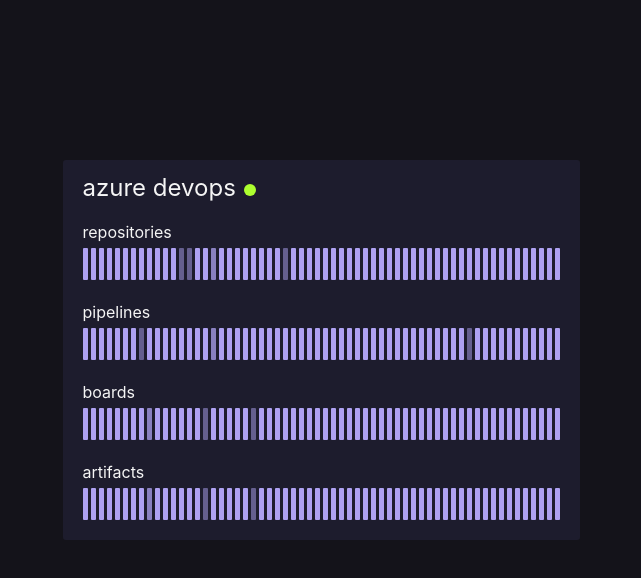
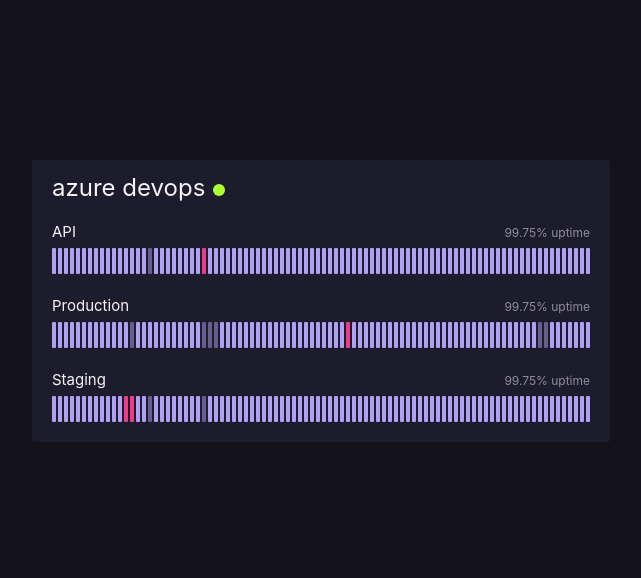
Before and after one commit to devtoolsbakery/status-server, a React (Create React App) app: page / in a window 1280 px wide. Shown: the top 578 px of the page, without its empty margins (319-960 px from the left). Built offline with nearby package versions, Linux system fonts and the light colour scheme.

Commit message:
Added uptime to the endpoint of the Card

```diff
--- a/src/components/Card.js
+++ b/src/components/Card.js
@@ -6,8 +6,12 @@ const Card = () => (
   <h1 class="card-title status-online">azure devops</h1>
   {/* <!-- Endpoint --> */}
   <div class="card-endpoint">
-    <h2 class="card-endpoint-title">repositories</h2>
+    <div class="card-endpoint-header">
+      <h2 class="card-endpoint-header-title">API</h2>
+      <h3 class="card-endpoint-header-uptime">99.75% uptime</h3>
+    </div>
     <div class="card-timeline">
+      {/* <!-- 30 days --> */}
       <div class="card-day"></div>
       <div class="card-day"></div>
       <div class="card-day"></div>
@@ -21,8 +25,8 @@ const Card = () => (
 
       <div class="card-day"></div>
       <div class="card-day"></div>
-      <div class="card-day status-error"></div>
-      <div class="card-day status-error"></div>
+      <div class="card-day"></div>
+      <div class="card-day"></div>
       <div class="card-day"></div>
       <div class="card-day"></div>
       <div class="card-day status-warning"></div>
@@ -41,7 +45,7 @@ const Card = () => (
       <div class="card-day"></div>
       <div class="card-day"></div>
 
-      {/* <!-- 30 days --> */}
+      {/* <!-- 60 days --> */}
 
       <div class="card-day"></div>
       <div class="card-day"></div>
@@ -76,47 +80,7 @@ const Card = () => (
       <div class="card-day"></div>
       <div class="card-day"></div>
 
-      {/* <!-- 60 days --> */}
-    </div>
-  </div>
-  {/* <!-- Endpoint --> */}
-  <div class="card-endpoint">
-    <h2 class="card-endpoint-title">pipelines</h2>
-    <div class="card-timeline">
-      <div class="card-day"></div>
-      <div class="card-day"></div>
-      <div class="card-day"></div>
-      <div class="card-day"></div>
-      <div class="card-day"></div>
-      <div class="card-day"></div>
-      <div class="card-day"></div>
-      <div class="card-day status-error"></div>
-      <div class="card-day"></div>
-      <div class="card-day"></div>
-
-      <div class="card-day"></div>
-      <div class="card-day"></div>
-      <div class="card-day"></div>
-      <div class="card-day"></div>
-      <div class="card-day"></div>
-      <div class="card-day"></div>
-      <div class="card-day status-warning"></div>
-      <div class="card-day"></div>
-      <div class="card-day"></div>
-      <div class="card-day"></div>
-
-      <div class="card-day"></div>
-      <div class="card-day"></div>
-      <div class="card-day"></div>
-      <div class="card-day"></div>
-      <div class="card-day"></div>
-      <div class="card-day"></div>
-      <div class="card-day"></div>
-      <div class="card-day"></div>
-      <div class="card-day"></div>
-      <div class="card-day"></div>
-
-      {/* <!-- 30 days --> */}
+      {/* <!-- 90 days --> */}
 
       <div class="card-day"></div>
       <div class="card-day"></div>
@@ -137,7 +101,107 @@ const Card = () => (
       <div class="card-day"></div>
       <div class="card-day"></div>
       <div class="card-day"></div>
+      <div class="card-day"></div>
+      <div class="card-day"></div>
+
+      <div class="card-day"></div>
+      <div class="card-day"></div>
+      <div class="card-day"></div>
+      <div class="card-day"></div>
+      <div class="card-day"></div>
+      <div class="card-day"></div>
+      <div class="card-day"></div>
+      <div class="card-day"></div>
+      <div class="card-day"></div>
+      <div class="card-day"></div>
+    </div>
+  </div>
+  <div class="card-endpoint">
+    <div class="card-endpoint-header">
+      <h2 class="card-endpoint-header-title">Production</h2>
+      <h3 class="card-endpoint-header-uptime">99.75% uptime</h3>
+    </div>
+    <div class="card-timeline">
+      {/* <!-- 30 days --> */}
+      <div class="card-day"></div>
+      <div class="card-day"></div>
+      <div class="card-day"></div>
+      <div class="card-day"></div>
+      <div class="card-day"></div>
+      <div class="card-day"></div>
+      <div class="card-day"></div>
+      <div class="card-day"></div>
+      <div class="card-day"></div>
+      <div class="card-day"></div>
+
+      <div class="card-day"></div>
+      <div class="card-day"></div>
+      <div class="card-day"></div>
+      <div class="card-day status-warning"></div>
+      <div class="card-day"></div>
+      <div class="card-day"></div>
+      <div class="card-day"></div>
+      <div class="card-day"></div>
+      <div class="card-day"></div>
+      <div class="card-day"></div>
+
+      <div class="card-day"></div>
+      <div class="card-day"></div>
+      <div class="card-day"></div>
+      <div class="card-day"></div>
+      <div class="card-day"></div>
+      <div class="card-day status-warning"></div>
+      <div class="card-day status-warning"></div>
+      <div class="card-day status-warning"></div>
+      <div class="card-day"></div>
+      <div class="card-day"></div>
+
+      {/* <!-- 60 days --> */}
+
+      <div class="card-day"></div>
+      <div class="card-day"></div>
+      <div class="card-day"></div>
+      <div class="card-day"></div>
+      <div class="card-day"></div>
+      <div class="card-day"></div>
+      <div class="card-day"></div>
+      <div class="card-day"></div>
+      <div class="card-day"></div>
+      <div class="card-day"></div>
+
+      <div class="card-day"></div>
+      <div class="card-day"></div>
+      <div class="card-day"></div>
+      <div class="card-day"></div>
+      <div class="card-day"></div>
+      <div class="card-day"></div>
+      <div class="card-day"></div>
+      <div class="card-day"></div>
+      <div class="card-day"></div>
       <div class="card-day status-error"></div>
+
+      <div class="card-day"></div>
+      <div class="card-day"></div>
+      <div class="card-day"></div>
+      <div class="card-day"></div>
+      <div class="card-day"></div>
+      <div class="card-day"></div>
+      <div class="card-day"></div>
+      <div class="card-day"></div>
+      <div class="card-day"></div>
+      <div class="card-day"></div>
+
+      {/* <!-- 90 days --> */}
+
+      <div class="card-day"></div>
+      <div class="card-day"></div>
+      <div class="card-day"></div>
+      <div class="card-day"></div>
+      <div class="card-day"></div>
+      <div class="card-day"></div>
+      <div class="card-day"></div>
+      <div class="card-day"></div>
+      <div class="card-day"></div>
       <div class="card-day"></div>
 
       <div class="card-day"></div>
@@ -151,13 +215,9 @@ const Card = () => (
       <div class="card-day"></div>
       <div class="card-day"></div>
 
-      {/* <!-- 60 days --> */}
-    </div>
-  </div>
-  {/* <!-- Endpoint --> */}
-  <div class="card-endpoint">
-    <h2 class="card-endpoint-title">boards</h2>
-    <div class="card-timeline">
+      <div class="card-day"></div>
+      <div class="card-day status-warning"></div>
+      <div class="card-day status-warning"></div>
       <div class="card-day"></div>
       <div class="card-day"></div>
       <div class="card-day"></div>
@@ -165,23 +225,17 @@ const Card = () => (
       <div class="card-day"></div>
       <div class="card-day"></div>
       <div class="card-day"></div>
-      <div class="card-day"></div>
-      <div class="card-day status-warning"></div>
-      <div class="card-day"></div>
-
+    </div>
+  </div>
+  <div class="card-endpoint">
+    <div class="card-endpoint-header">
+      <h2 class="card-endpoint-header-title">Staging</h2>
+      <h3 class="card-endpoint-header-uptime">99.75% uptime</h3>
+    </div>
+    <div class="card-timeline">
+      {/* <!-- 30 days --> */}
       <div class="card-day"></div>
       <div class="card-day"></div>
-      <div class="card-day"></div>
-      <div class="card-day"></div>
-      <div class="card-day"></div>
-      <div class="card-day status-error"></div>
-      <div class="card-day"></div>
-      <div class="card-day"></div>
-      <div class="card-day"></div>
-      <div class="card-day"></div>
-
-      <div class="card-day"></div>
-      <div class="card-day status-error"></div>
       <div class="card-day"></div>
       <div class="card-day"></div>
       <div class="card-day"></div>
@@ -191,7 +245,29 @@ const Card = () => (
       <div class="card-day"></div>
       <div class="card-day"></div>
 
-      {/* <!-- 30 days --> */}
+      <div class="card-day"></div>
+      <div class="card-day"></div>
+      <div class="card-day status-error"></div>
+      <div class="card-day status-error"></div>
+      <div class="card-day"></div>
+      <div class="card-day"></div>
+      <div class="card-day status-warning"></div>
+      <div class="card-day"></div>
+      <div class="card-day"></div>
+      <div class="card-day"></div>
+
+      <div class="card-day"></div>
+      <div class="card-day"></div>
+      <div class="card-day"></div>
+      <div class="card-day"></div>
+      <div class="card-day"></div>
+      <div class="card-day status-warning"></div>
+      <div class="card-day"></div>
+      <div class="card-day"></div>
+      <div class="card-day"></div>
+      <div class="card-day"></div>
+
+      {/* <!-- 60 days --> */}
 
       <div class="card-day"></div>
       <div class="card-day"></div>
@@ -226,47 +302,7 @@ const Card = () => (
       <div class="card-day"></div>
       <div class="card-day"></div>
 
-      {/* <!-- 60 days --> */}
-    </div>
-  </div>
-  {/* <!-- Endpoint --> */}
-  <div class="card-endpoint">
-    <h2 class="card-endpoint-title">artifacts</h2>
-    <div class="card-timeline">
-      <div class="card-day"></div>
-      <div class="card-day"></div>
-      <div class="card-day"></div>
-      <div class="card-day"></div>
-      <div class="card-day"></div>
-      <div class="card-day"></div>
-      <div class="card-day"></div>
-      <div class="card-day"></div>
-      <div class="card-day status-warning"></div>
-      <div class="card-day"></div>
-
-      <div class="card-day"></div>
-      <div class="card-day"></div>
-      <div class="card-day"></div>
-      <div class="card-day"></div>
-      <div class="card-day"></div>
-      <div class="card-day status-error"></div>
-      <div class="card-day"></div>
-      <div class="card-day"></div>
-      <div class="card-day"></div>
-      <div class="card-day"></div>
-
-      <div class="card-day"></div>
-      <div class="card-day status-error"></div>
-      <div class="card-day"></div>
-      <div class="card-day"></div>
-      <div class="card-day"></div>
-      <div class="card-day"></div>
-      <div class="card-day"></div>
-      <div class="card-day"></div>
-      <div class="card-day"></div>
-      <div class="card-day"></div>
-
-      {/* <!-- 30 days --> */}
+      {/* <!-- 90 days --> */}
 
       <div class="card-day"></div>
       <div class="card-day"></div>
@@ -300,8 +336,6 @@ const Card = () => (
       <div class="card-day"></div>
       <div class="card-day"></div>
       <div class="card-day"></div>
-
-      {/* <!-- 60 days --> */}
     </div>
   </div>
 </div>
--- a/src/css/Card.css
+++ b/src/css/Card.css
@@ -23,31 +23,47 @@
   background: greenyellow;
   border-radius: 8px;
 }
+
+
 .card-endpoint {
   margin-bottom: 16px;
 }
 .card-endpoint:last-child { margin-bottom: 0; }
-.card-endpoint-title {
+.card-endpoint-header {
+  display: flex;
+  justify-content: space-between;
+  line-height: 32px;
+  align-items: baseline;
+}
+.card-endpoint-header-title {
   margin: 0;
-  font-size: 16px;
+  font-size: 15px;
   font-weight: normal;
   line-height: 32px;
+}
+.card-endpoint-header-uptime {
+  margin: 0;
+  font-weight: normal;
+  font-size: 12px;
+  line-height: 20px;
+  text-align: right;
+  color: rgba(255, 255, 255, .5);
 }
 .card-timeline {
   display: flex;
 }
 .card-day {
-  width: 5px;
-  height: 32px;
-  margin-right: 3px;
-  background: rgba(174, 161, 242, 1.0);
+  width: 4px;
+  height: 26px;
+  margin-right: 2px;
+  background: rgba(174, 161, 242, 1);
   border-radius: 1px;
   display: flexbox;
 }
 .card-day.status-error {
+  background: rgba(236, 62, 134, 1);
+}
+.card-day.status-warning {
   opacity: .5;
 }
-.card-day.status-warning {
-  opacity: .75;
-}
 .card-day:last-child { margin-right: 0; }
```
